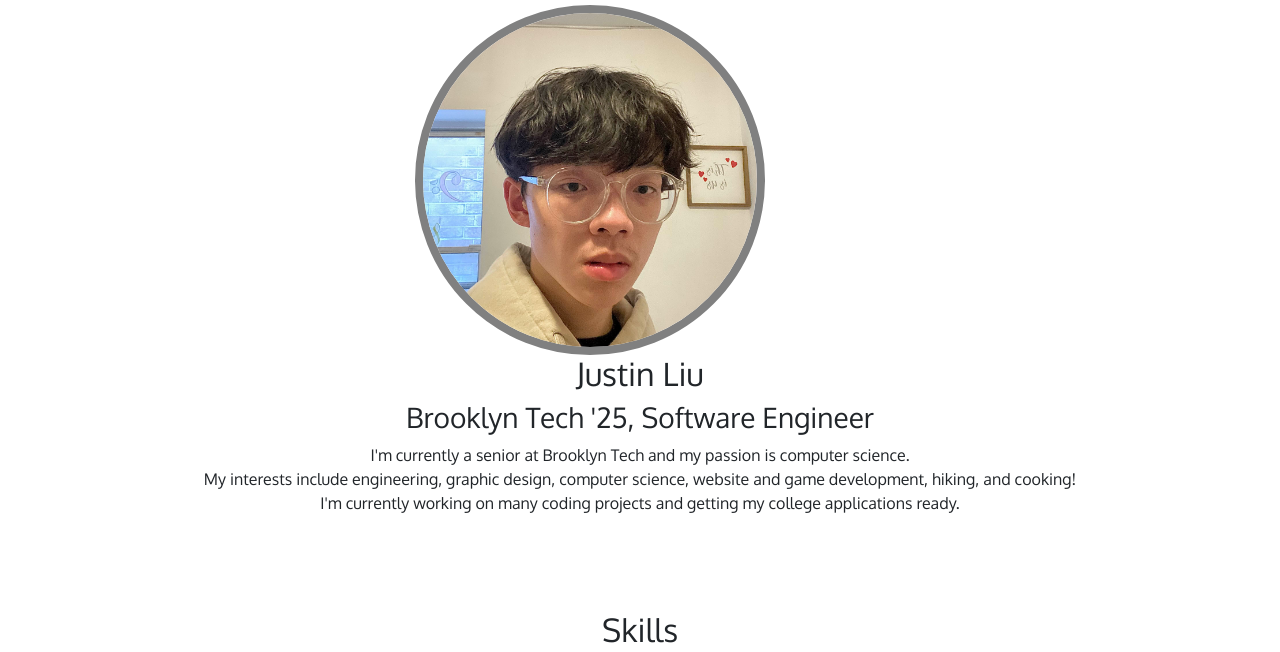
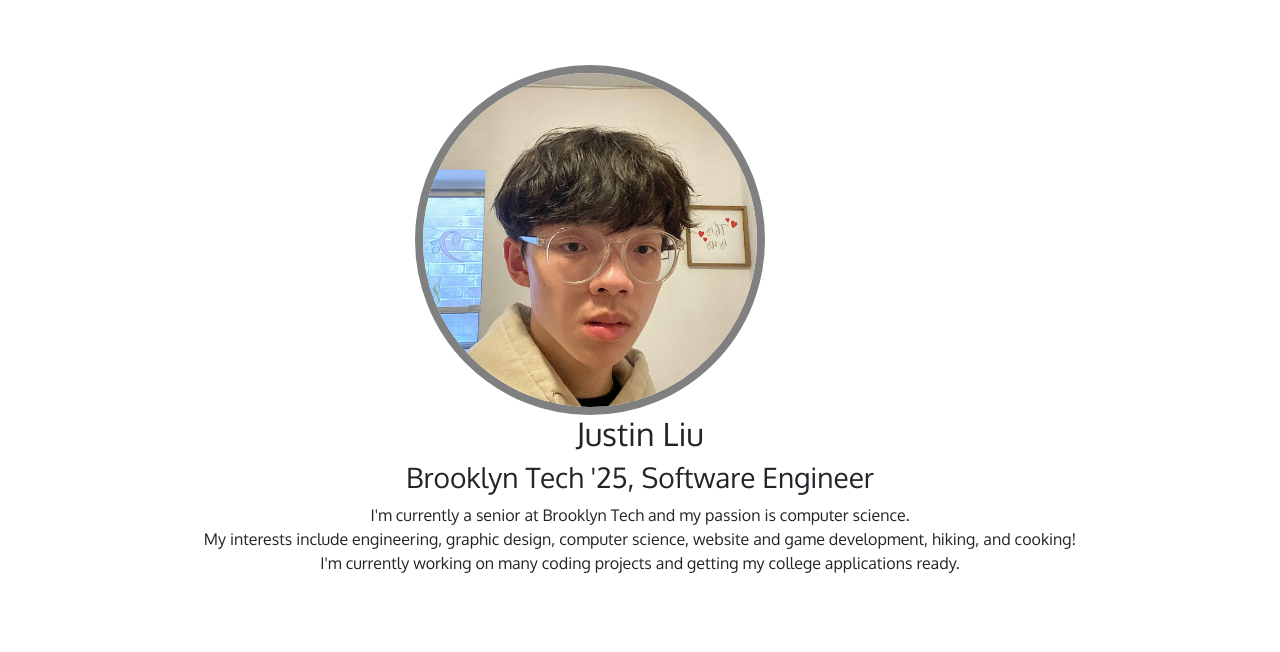
Before and after one commit to justinliu0/portfolio, a plain HTML site: page index.html in a window 1280 px wide. Shown: the part 835-1487 px from the top of the page. Drawn offline with nearby package versions, Linux system fonts and the light colour scheme; a script that the page names is missing.

Commit message:
Update styles.css

```diff
--- a/css/styles.css
+++ b/css/styles.css
@@ -103,10 +103,10 @@ section, .section-image {
 }
 
 #about {
-  display: flex;
-  align-items: center;
-  justify-content: flex-start;
-  padding: 40px;
+  display: flex !important;
+  align-items: center !important;
+  justify-content: flex-start !important;
+  padding: 100px !important;
   font-family: 'Oxygen', sans-serif;
 }
 
```
